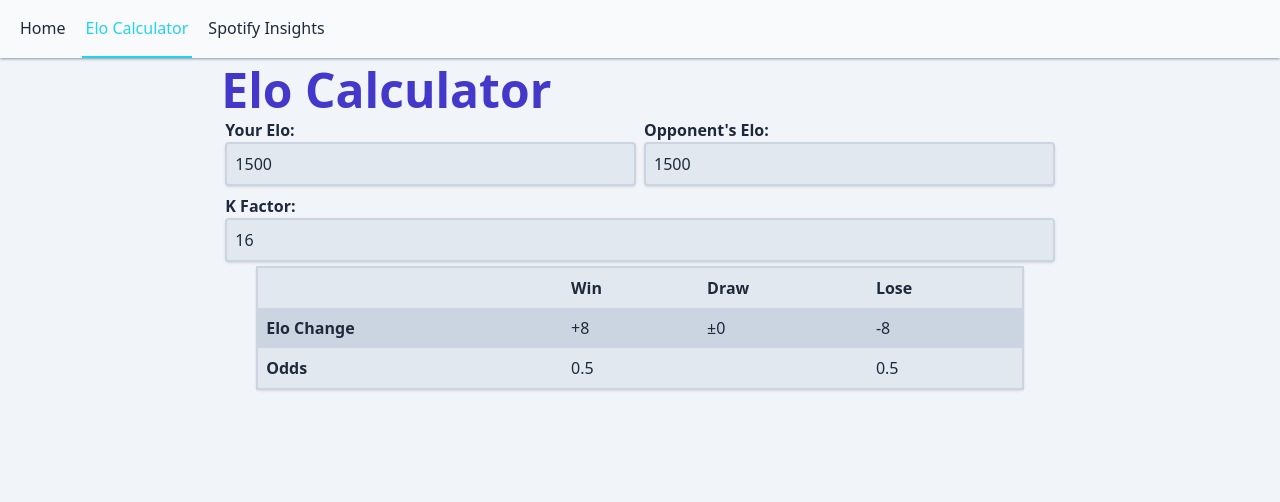
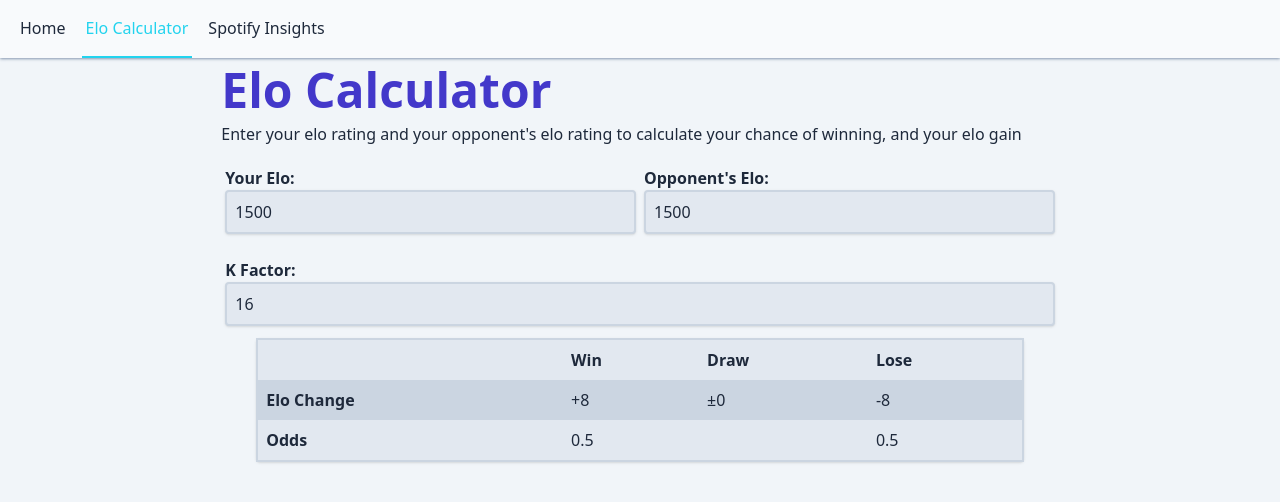
Before and after one commit to ashleytowner/next-playground, a Next.js app: page /elo in a window 1280 px wide. Shown: the top 502 px of the page. Built offline with nearby package versions, Linux system fonts and the light colour scheme.

Commit message:
added information & context to the pages

```diff
--- a/src/app/elo/page.tsx
+++ b/src/app/elo/page.tsx
@@ -10,6 +10,7 @@ export default function Form() {
 	return (
 		<>
 			<h1>Elo Calculator</h1>
+			<p>Enter your elo rating and your opponent&apos;s elo rating to calculate your chance of winning, and your elo gain</p>
 			<EloCalculator />
 		</>
 	);
--- a/src/app/globals.scss
+++ b/src/app/globals.scss
@@ -14,6 +14,10 @@
 		&:hover {
 			text-decoration: none;
 		}
+	}
+
+	p {
+		@apply mt-2 mb-2;
 	}
 
 	body {
--- a/src/app/spotify/page.tsx
+++ b/src/app/spotify/page.tsx
@@ -1,6 +1,7 @@
 import SpotifyInsights from '@/components/Spotify/SpotifyInsights';
 import SpotifyAuth from '@/components/Spotify/SpotifyLogin';
 import { getAuthorizationURL } from '@/lib/spotify';
+import { Info } from 'lucide-react';
 
 export const metadata = {
 	title: 'Spotify Insights',
@@ -10,7 +11,13 @@ export const metadata = {
 export default async function SpotifyPage() {
 	return (
 		<div className="spotify">
-      <h1>Spotify Insights</h1>
+			<div>
+				<h1 className="inline mr-3">Spotify Insights</h1>
+				<div className="card bg-cyan-600 border-cyan-800 inline-flex gap-3 p-1 pl-3 pr-3">
+					<Info /> Spotify Insights is in &quot;development mode&quot; and as
+					such, may not allow you to sign in properly
+				</div>
+			</div>
 			<p>Get information about your top songs & get recommendations</p>
 			<SpotifyAuth url={getAuthorizationURL()} />
 			<SpotifyInsights client-only />
--- a/src/components/Spotify/SpotifyLogin.tsx
+++ b/src/components/Spotify/SpotifyLogin.tsx
@@ -28,7 +28,7 @@ export default function SpotifyAuth({ url }: SpotifyAuthProps) {
   return (
     <>
       {!Boolean(authData) && (
-        <button className="btn-primary" onClick={handleClick}>
+        <button className="btn" onClick={handleClick}>
           Sign In With Spotify
         </button>
       )}
```
Lines whose indentation alone changed are shown as unchanged.
